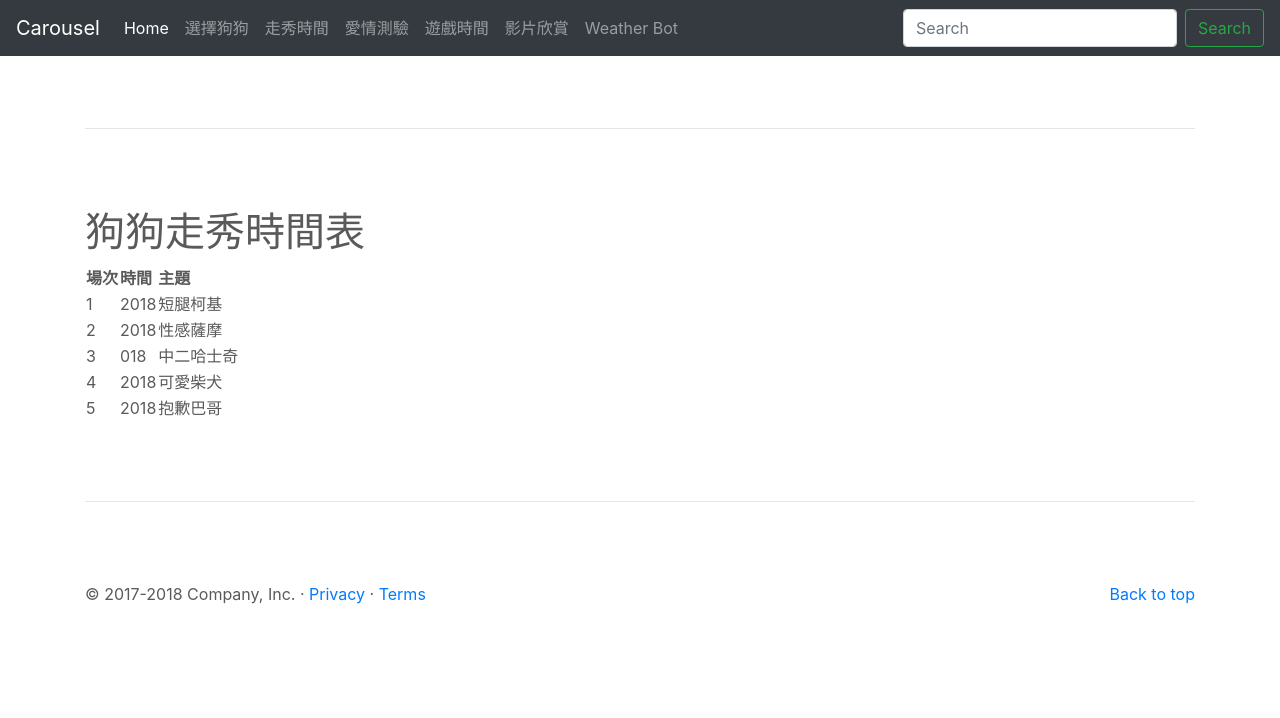
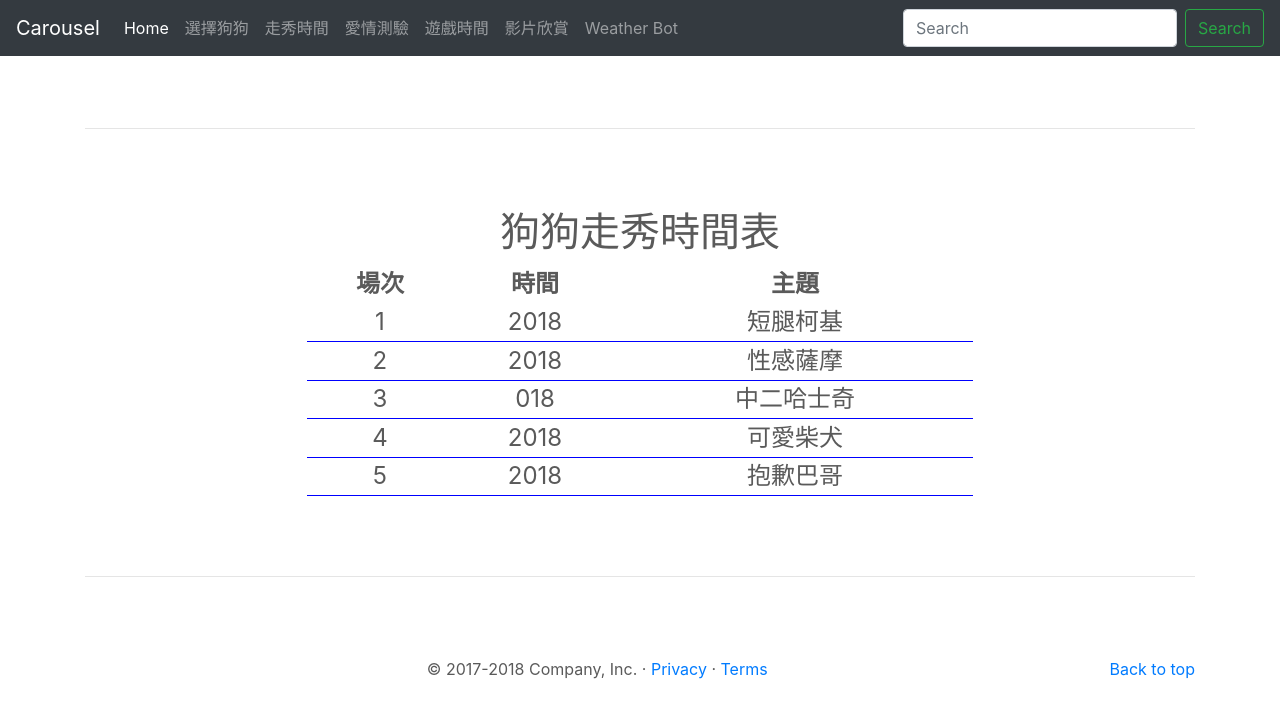
Before and after one commit to ning0101/MergePractice, a plain HTML site: page js0321.html in a window 1280 px wide. Drawn offline with nearby package versions, Linux system fonts and the light colour scheme; the site is published under a folder, as on GitHub Pages, so addresses that start at the root find nothing.

Commit message:
second commit

```diff
--- a/js0321.html
+++ b/js0321.html
@@ -11,7 +11,7 @@
 
     <!-- Bootstrap core CSS -->
     <link href="dist/css/bootstrap.min.css" rel="stylesheet">
-    <link rel="stylesheet" href="/js0321/style.css">
+    <link rel="stylesheet" href="js0321/style.css">
     <!-- Custom styles for this template -->
     <link href="carousel.css" rel="stylesheet">
   </head>
```
